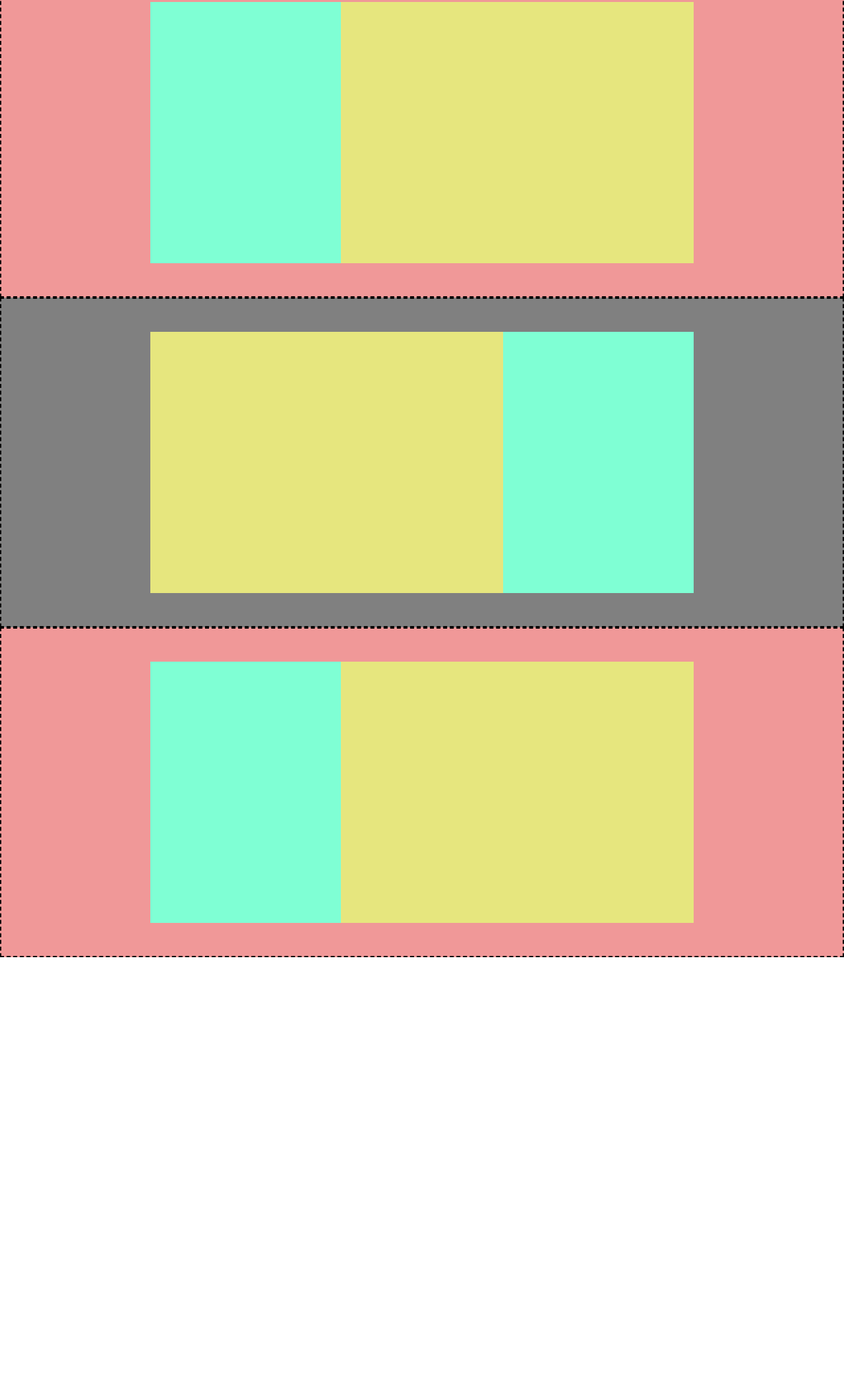
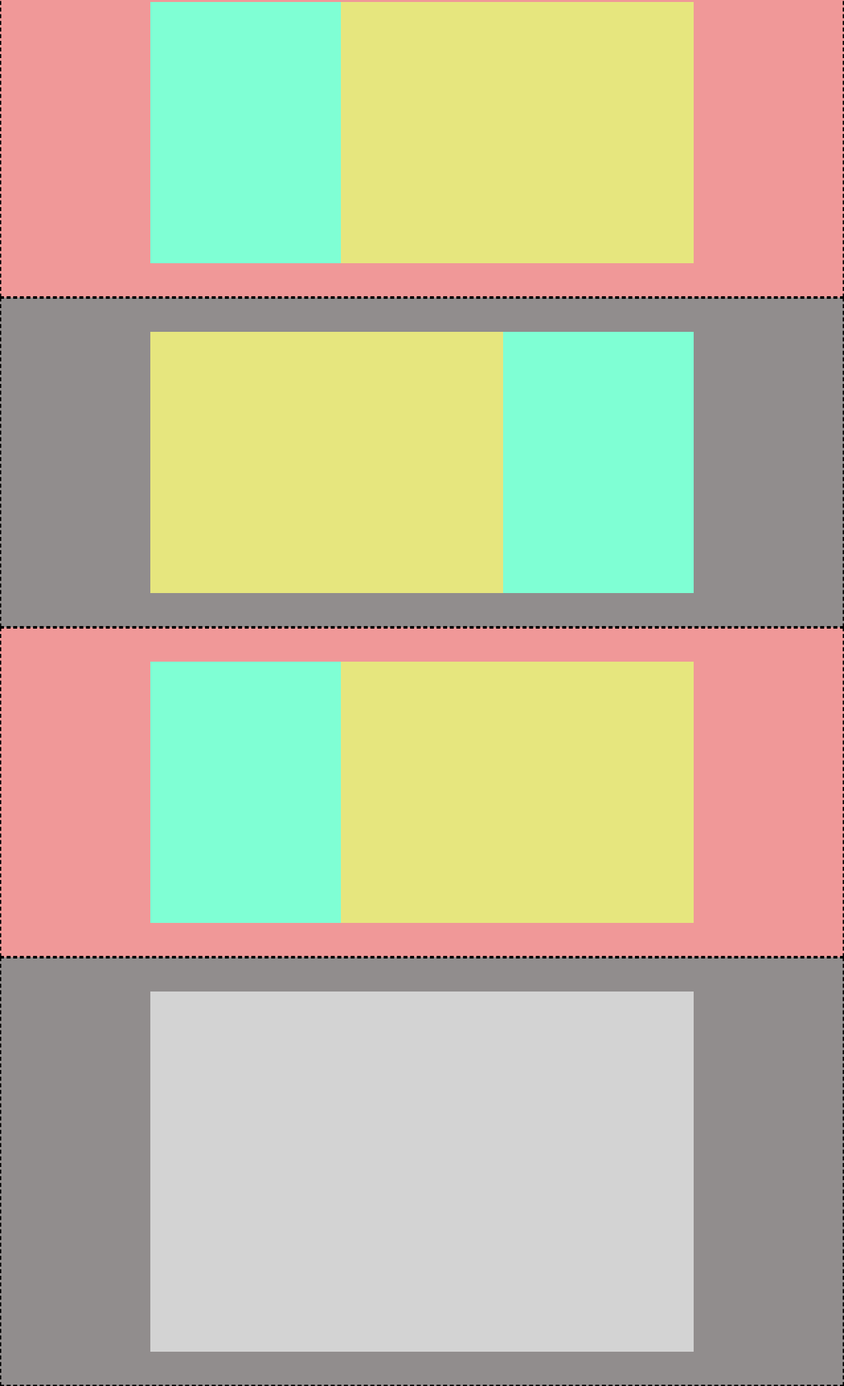
Before and after one commit to GiovanniZumbo/htmlcss-struttura-discord, a plain HTML site: page index.html in a window 1280 px wide. Shown: the part 519-2620 px from the top of the page at 66% size. Before the commit the page ends 1970 px from the top, so only its background shows below. Drawn offline with Linux system fonts and the light colour scheme.

Commit message:
Added last main section

```diff
--- a/css/style.css
+++ b/css/style.css
@@ -8,12 +8,12 @@
 
 /* utilities */
 
-.odd {
+.container>:nth-child(odd) {
     background-color: rgb(240, 152, 152);
 }
 
-.even {
-    background-color: grey;
+.container>:nth-child(even) {
+    background-color: rgb(145, 141, 141);
 }
 
 .section {
@@ -81,3 +81,11 @@ header>* {
     flex-grow: 1;
     background-color: rgb(230, 230, 126);
 }
+
+.last-section {
+    height: 650px;
+}
+
+#btm-sec {
+    background-color: lightgrey;
+}
--- a/index.html
+++ b/index.html
@@ -33,35 +33,37 @@
 
     </header>
 
-    <body>
     <main>
         <div class="container">
 
             <!-- 3 Sezioni simili  -->
-                <div class="section odd">
+            <div class="section">
                 <div class="section-body">
                     <div class="left-content"></div>
                     <div class="right-content"></div>
                 </div>
             </div>
-                <div class="section even">
+            <div class="section">
                 <div class="section-body switch">
                     <div class="left-content"></div>
                     <div class="right-content"></div>
                 </div>
             </div>
-                <div class="section odd">
+            <div class="section">
                 <div class="section-body">
                     <div class="left-content"></div>
                     <div class="right-content"></div>
                 </div>
             </div>
+
+            <!-- Last bigger body section -->
+
+            <div class="section last-section">
+                <div class="section-body" id="btm-sec"></div>
             </div>
-        </main>
 
-    </body>
-    <main>
 
+        </div>
     </main>
 
 </body>
```
Lines whose indentation alone changed are shown as unchanged.
